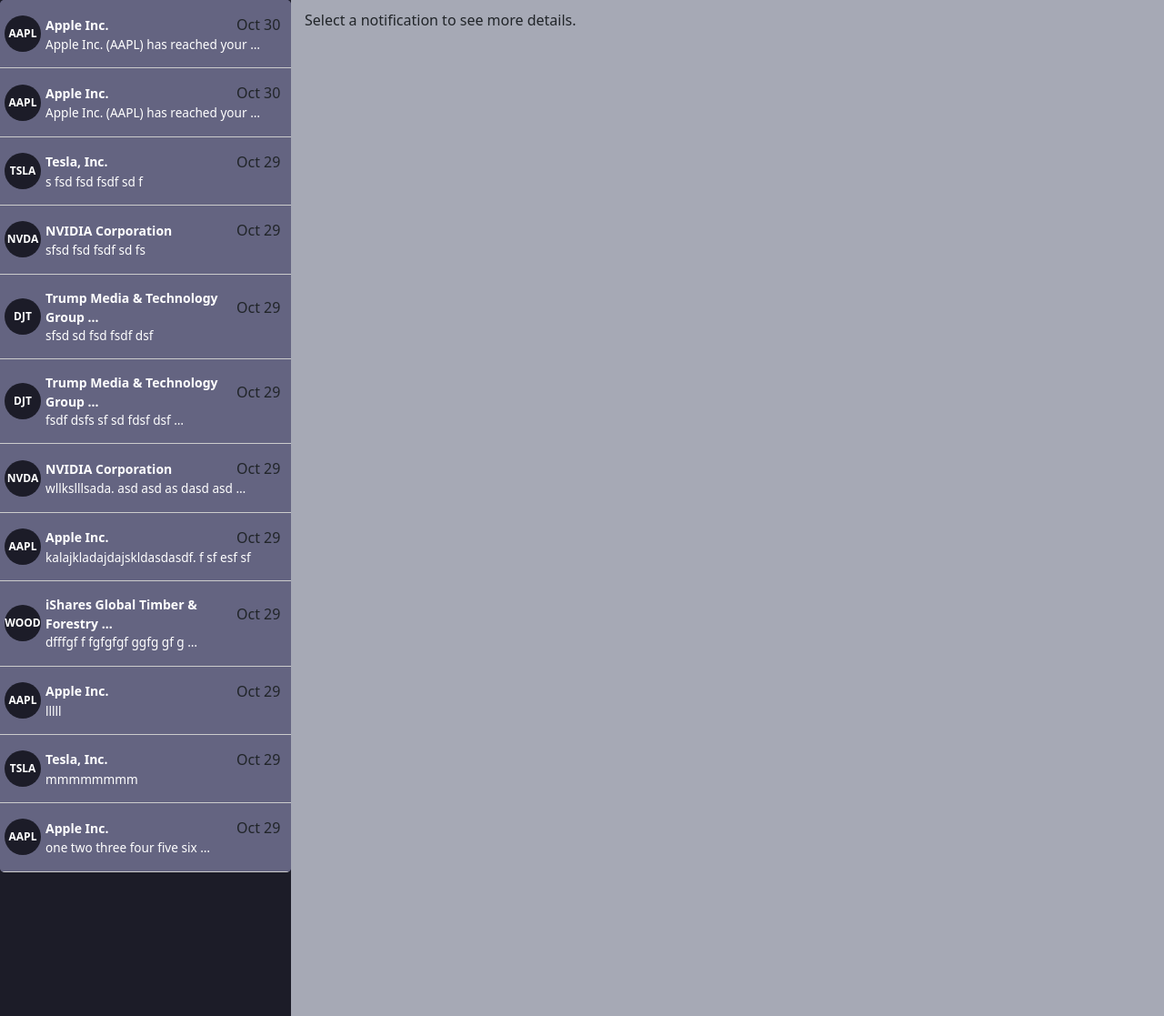
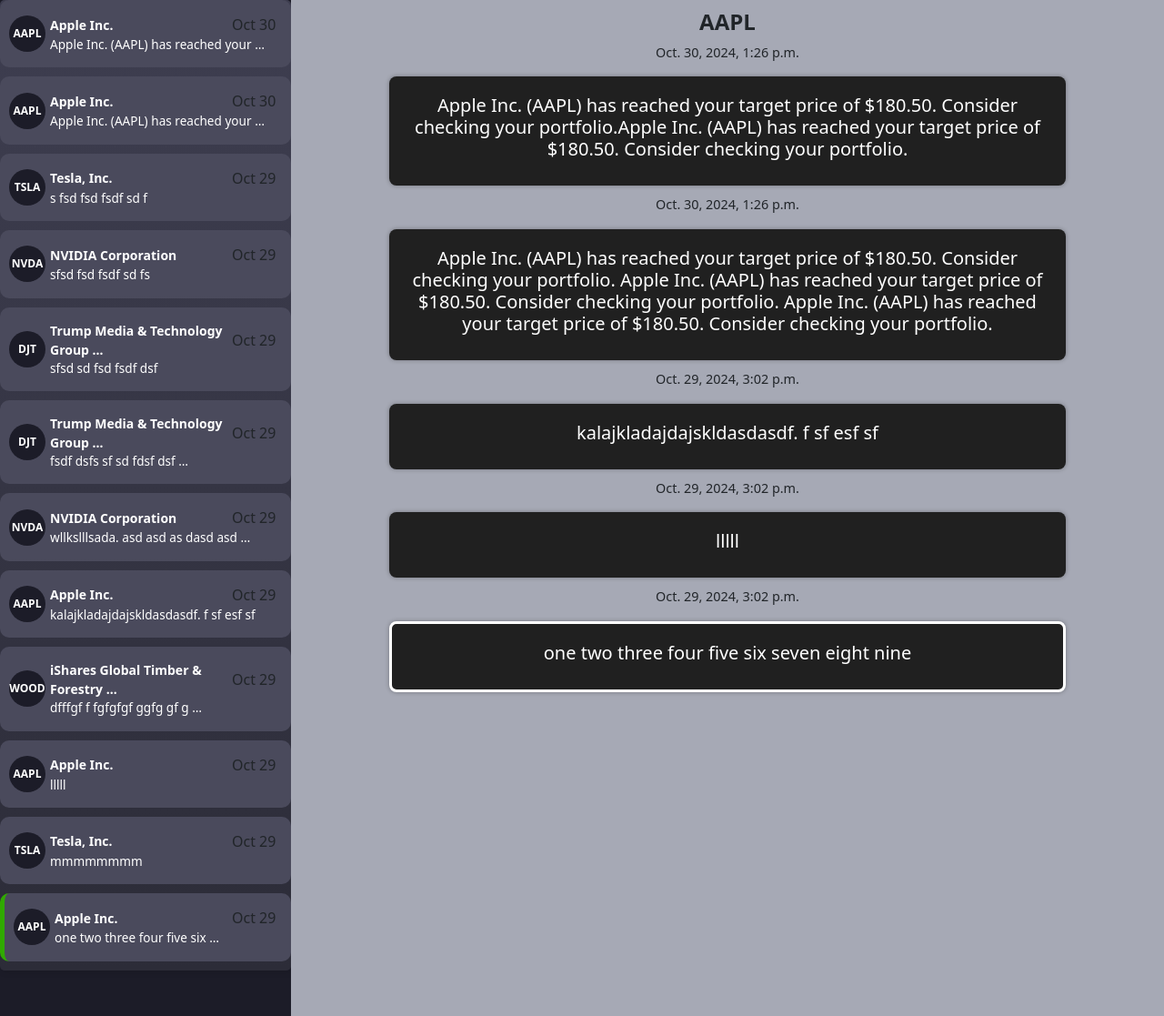
Before and after one commit to JadenLews/Stock_App, a Django app: page /notifications/16/ in a window 1280 px wide. Shown: the part 72-1189 px from the top of the page at 91% size. Run offline with Django 5.2, Linux system fonts and the light colour scheme; a user stored in the database is signed in; data comes from the database, SQL or seed files in the repository; both versions use the stored data as it was after the commit.

Commit message:
Notif 90% done

```diff
--- a/SampleDjangoLogin/my_portfilio/urls.py
+++ b/SampleDjangoLogin/my_portfilio/urls.py
@@ -28,10 +28,9 @@
     path("home/", user_views.home, name='home'),
     path("portfolio/", user_views.portfolio, name='portfolio'),
     path('watchlist/', user_views.user_watchlist, name='user_watchlist'),
-    path('notifications/<str:stock_symbol>/', user_views.notifications, name='filtered_notifications'),
     path("notifications/", user_views.notifications, name='notifications'),
     path('stock/<str:symbol>/', user_views.stock_details, name='stock_details'),
     path('trade/execute/', user_views.execute_trade, name='execute_trade'),
-    path('watchlist/toggle/<str:symbol>/', user_views.toggle_watchlist, name='toggle-watchlist'),
-    path('watchlist/toggle/<int:stock_id>/', user_views.toggle_watchlist, name='toggle_watchlist'),
+    path('notifications/', user_views.notifications, name='notifications'),
+    path('notifications/<int:notification_id>/', user_views.notifications, name='notification_detail'),
  ]
--- a/SampleDjangoLogin/pages/templates/pages/notifications.html
+++ b/SampleDjangoLogin/pages/templates/pages/notifications.html
@@ -38,6 +38,8 @@
     flex-grow: 1;  /* Takes 1 part of the available space */
     overflow-y: auto;  /* Enable scrolling if content exceeds the height */
     border-radius: 5px;
+    background: linear-gradient(to bottom, #3e3e50, #2c2c38);
+    box-shadow: 2px 0 8px rgba(0, 0, 0, 0.2);
 }
 
 .extended {
@@ -61,7 +63,14 @@
 .notification-item-container {
     margin: 0px;
     width: 100%;
-    border-bottom: 1px solid #ccc !important;
+    margin-bottom: 10px;
+
+}
+
+.short::-webkit-scrollbar-thumb {
+    position: fixed;
+    background-color: #5e5e7d;
+    border-radius: 10px;
 }
 
 .notification_button {
@@ -71,6 +80,33 @@
     border: none;
     border-radius: 0px;
     text-align: left;
+    border-radius: 10px;
+    padding: 10px;
+
+}
+
+.notification-detail.selected-detail {
+    background-color: #202020; /* A darker color to differentiate */
+    border: 3px solid #ffffff; /* A green border for emphasis */
+    color: #ffffff; /* Maintain readable text */
+}
+
+.viewed {
+    background-color: #4a4a5c; /* New color for viewed notifications */
+}
+
+.unviewed {
+    background-color: #646481; /* New color for unviewed notifications */
+}
+
+.current {
+    border-left: 5px solid #30A900; /* Green border for the selected notification */
+}
+
+.notification_button:hover {
+    background-color: #4a4a5c;
+    transform: scale(1.02);
+    transition: all 0.3s ease;
 }
 
 .symbol-circle {
@@ -221,13 +257,17 @@
 
 <div class="block">
     <!-- Left: Notifications List (Pop-out on mobile) -->
+    <!-- Left: Notifications List (Pop-out on mobile) -->
 <div class="cards short" id="notifBar">
     <button class="close-btn" onclick="closeNotifBar()">Close</button>
     <ul class="list-unstyled">
         {% for notif in notifications %}
         <div class="notification-item-container d-flex align-items-center">
             <!-- Notification Button -->
-                <button type="button" class="btn notification_button flex-grow-1" onclick="window.location.href='/notifications/{{ notif.stock.symbol }}';">
+            <button type="button" class="btn notification_button flex-grow-1
+            {% if notif.status == 'viewed' %}viewed{% else %}unviewed{% endif %}
+            {% if notif.id == selected_notification_id %}current{% endif %}"
+            onclick="window.location.href='/notifications/{{ notif.id }}';">
                 <div class="notification-item d-flex justify-content-between align-items-center">
                     <div class="symbol-circle d-flex align-items-center justify-content-center">
                         <span class="symbol-text">{{ notif.stock.symbol|upper }}</span>
@@ -256,7 +296,7 @@
         {% for notif in detailed_notifications %}
         <li class="notiflist">
             <p class="datenotif">{{ notif.created_at }}</p>
-                <div class="notification-detail">
+            <div class="notification-detail {% if notif.id == selected_notification_id %}selected-detail{% endif %}">
                 <h5>{{ notif.message }}</h5>
             </div>
         </li>
@@ -275,5 +315,25 @@
     function closeNotifBar() {
         document.getElementById("notifBar").style.display = "none";
     }
+
+
+
+
+    // Save the scroll position before navigating
+document.querySelectorAll('.notification_button').forEach(button => {
+    button.addEventListener('click', () => {
+        const notifBar = document.getElementById('notifBar');
+        sessionStorage.setItem('notifScrollPosition', notifBar.scrollTop);
+    });
+});
+
+// Restore the scroll position when the page loads
+window.addEventListener('load', () => {
+    const notifBar = document.getElementById('notifBar');
+    const savedPosition = sessionStorage.getItem('notifScrollPosition');
+    if (savedPosition !== null) {
+        notifBar.scrollTop = savedPosition;
+    }
+});
     </script>
 {% endblock %}
--- a/SampleDjangoLogin/pages/views.py
+++ b/SampleDjangoLogin/pages/views.py
@@ -33,21 +33,34 @@
 
 def home(request):
     return render(request, "pages/home.html")
+
 @login_required
-def notifications(request, stock_symbol=None):
+def notifications(request, notification_id=None):
     # Fetch all notifications for the logged-in user
     user_notifications = Notification.objects.filter(user=request.user).order_by('-created_at')
 
-    # Fetch notifications related to a specific stock if the stock_symbol is provided
-    if stock_symbol:
-        detailed_notifications = Notification.objects.filter(user=request.user, stock__symbol__iexact=stock_symbol).order_by('-created_at')
-    else:
-        detailed_notifications = None
+    selected_notification = None
+    selected_stock_symbol = None
+    detailed_notifications = None
+
+    if notification_id:
+        selected_notification = Notification.objects.filter(user=request.user, id=notification_id).first()
+        if selected_notification and selected_notification.stock:
+            selected_stock_symbol = selected_notification.stock.symbol
+            detailed_notifications = Notification.objects.filter(
+                user=request.user, stock__symbol__iexact=selected_stock_symbol
+            ).order_by('-created_at')
+
+        # Mark the selected notification as 'viewed'
+        if selected_notification and selected_notification.status == 'unviewed':
+            selected_notification.status = 'viewed'
+            selected_notification.save()
 
     context = {
         'notifications': user_notifications,
         'detailed_notifications': detailed_notifications,
-        'selected_stock_symbol': stock_symbol,
+        'selected_stock_symbol': selected_stock_symbol,
+        'selected_notification_id': notification_id,  # Pass this to highlight the clicked notification
     }
 
     return render(request, "pages/notifications.html", context)
```
Also changed, not shown: SampleDjangoLogin/db.sqlite3, SampleDjangoLogin/pages/models.py (line endings or trailing spaces). Lines whose indentation alone changed are shown as unchanged.
